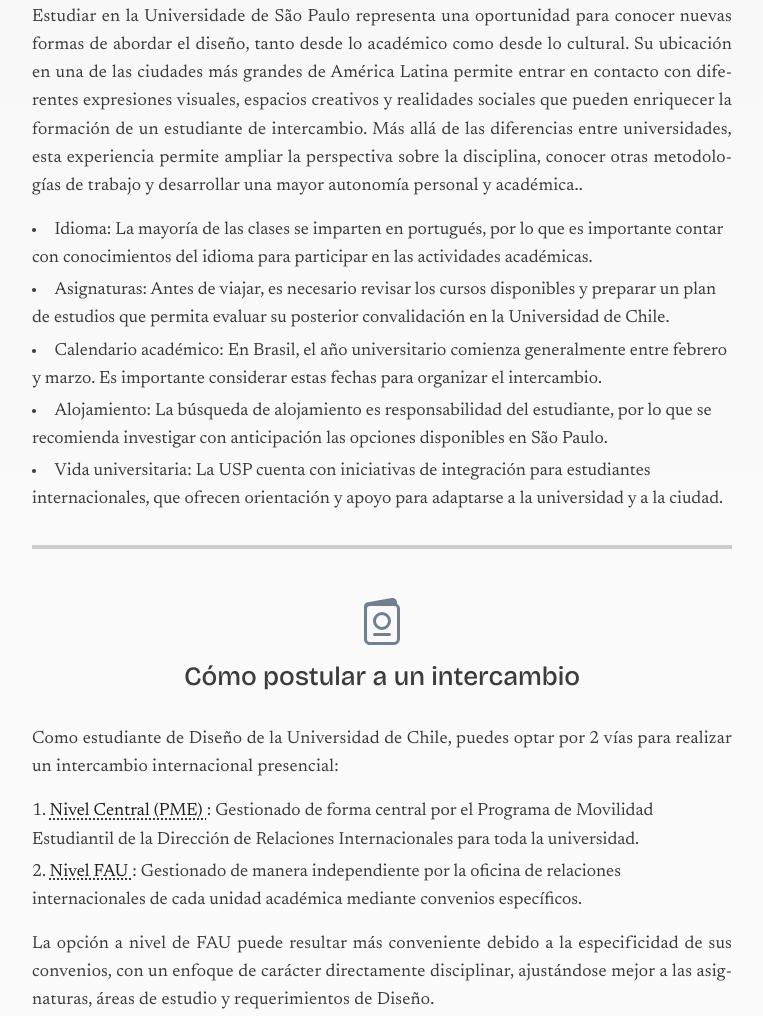
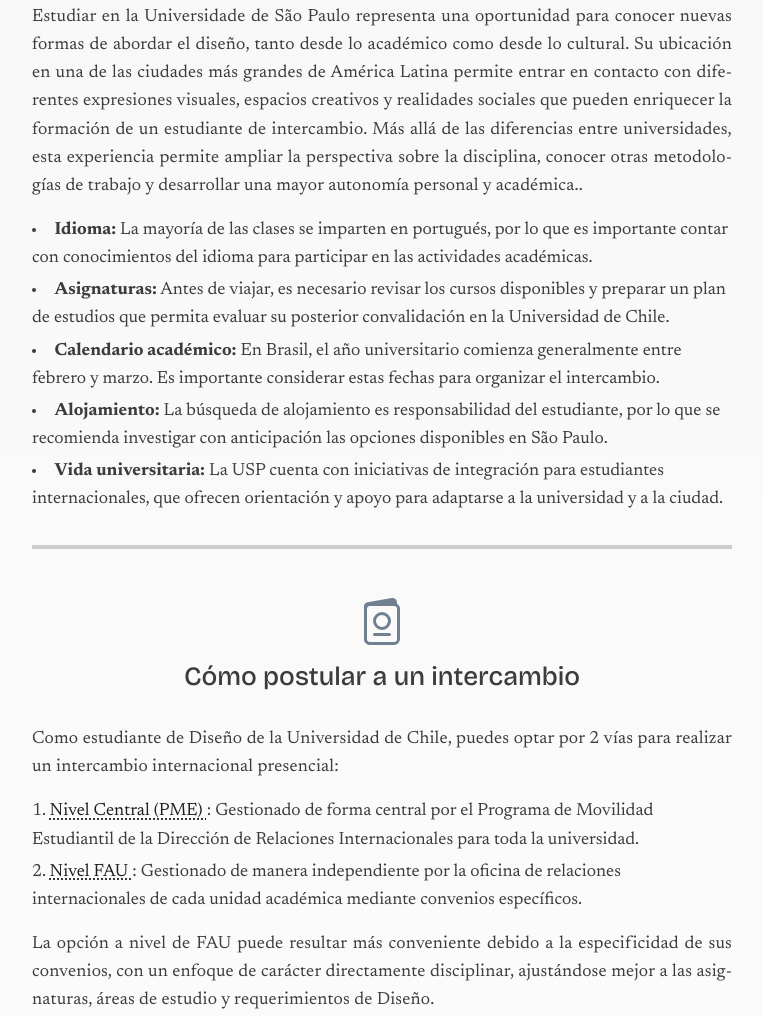
Before and after one commit to martinadolly-casas/final1, a plain HTML site: page index.html in a window 1280 px wide. Shown: the part 5358-6374 px from the top of the page, without its empty margins (258-1021 px from the left). Drawn offline with nearby package versions, Linux system fonts and the light colour scheme.

Commit message:
Update index.html

```diff
--- a/index.html
+++ b/index.html
@@ -595,11 +595,13 @@ Más allá de las diferencias entre universidades, esta experiencia permite ampl
         </p>
 
         <ul>
-            <li>Idioma: La mayoría de las clases se imparten en portugués, por lo que es importante contar con conocimientos del idioma para participar en las actividades académicas.</li>
-            <li>Asignaturas: Antes de viajar, es necesario revisar los cursos disponibles y preparar un plan de estudios que permita evaluar su posterior convalidación en la Universidad de Chile.</li>
-            <li>Calendario académico: En Brasil, el año universitario comienza generalmente entre febrero y marzo. Es importante considerar estas fechas para organizar el intercambio.</li>
-            <li>Alojamiento: La búsqueda de alojamiento es responsabilidad del estudiante, por lo que se recomienda investigar con anticipación las opciones disponibles en São Paulo.</li>
-            <li>Vida universitaria: La USP cuenta con iniciativas de integración para estudiantes internacionales, que ofrecen orientación y apoyo para adaptarse a la universidad y a la ciudad.</li>
+    <li><strong>Idioma:</strong> La mayoría de las clases se imparten en portugués, por lo que es importante contar con conocimientos del idioma para participar en las actividades académicas.</li>
+    <li><strong>Asignaturas:</strong> Antes de viajar, es necesario revisar los cursos disponibles y preparar un plan de estudios que permita evaluar su posterior convalidación en la Universidad de Chile.</li>
+    <li><strong>Calendario académico:</strong> En Brasil, el año universitario comienza generalmente entre febrero y marzo. Es importante considerar estas fechas para organizar el intercambio.</li>
+    <li><strong>Alojamiento:</strong> La búsqueda de alojamiento es responsabilidad del estudiante, por lo que se recomienda investigar con anticipación las opciones disponibles en São Paulo.</li>
+    <li><strong>Vida universitaria:</strong> La USP cuenta con iniciativas de integración para estudiantes internacionales, que ofrecen orientación y apoyo para adaptarse a la universidad y a la ciudad.</li>
+</ul>
+
         </ul>
 
         <hr />
```
